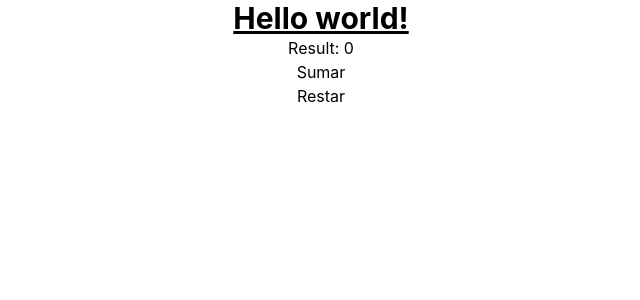
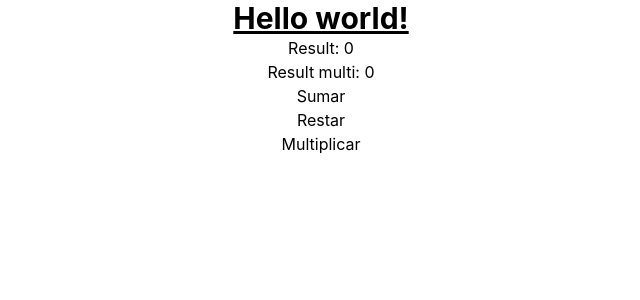
Before and after one commit to Jorgemomo/frontend-enyoi, a React (Create React App) app: page / in a window 1280 px wide. Shown: the top 300 px of the page, without its empty margins (319-959 px from the left). Built offline with nearby package versions, Linux system fonts and the light colour scheme.

Commit message:
Ejemplo de useEffect

```diff
--- a/src/App.js
+++ b/src/App.js
@@ -1,8 +1,10 @@
 import "./assets/css/App.css";
-import { useState } from "react";
+import { useState, useEffect } from "react";
 
 function App() {
   const [result, setResult] = useState(0);
+  const [operation, setOperation] = useState(false);
+  const [resultMulti, setResultMulti] = useState(0);
 
   const fnSumar = () => {
     setResult(result + 1);
@@ -12,13 +14,29 @@ function App() {
     setResult(result + -1);
   };
 
+  const fnMultiplicar = () => {
+    setTimeout(() => {
+      setOperation(true);
+    }, 3000);
+  };
+
+  useEffect(() => {
+    if (operation) {
+      console.log("entra useeffect");
+      setResultMulti(result * 2);
+    }
+  }, [operation, result]);
+
   return (
     <div className="App">
       <h1 className="text-3xl font-bold underline">Hello world!</h1>
       <h2>Result: {result}</h2>
+      <h2>Result multi: {resultMulti}</h2>
       <button onClick={fnSumar}>Sumar</button>
       <br></br>
       <button onClick={fnRestar}>Restar</button>
+      <br></br>
+      <button onClick={fnMultiplicar}>Multiplicar</button>
     </div>
   );
 }
```
